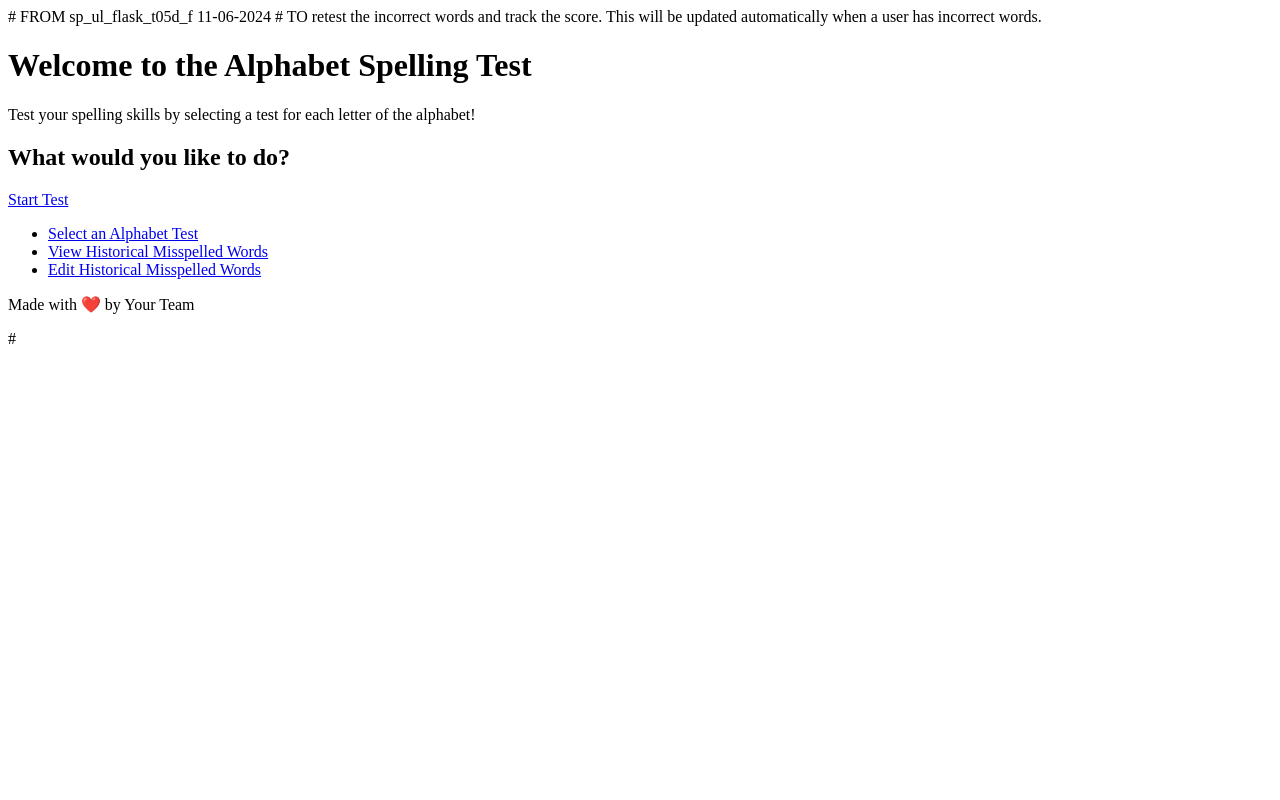
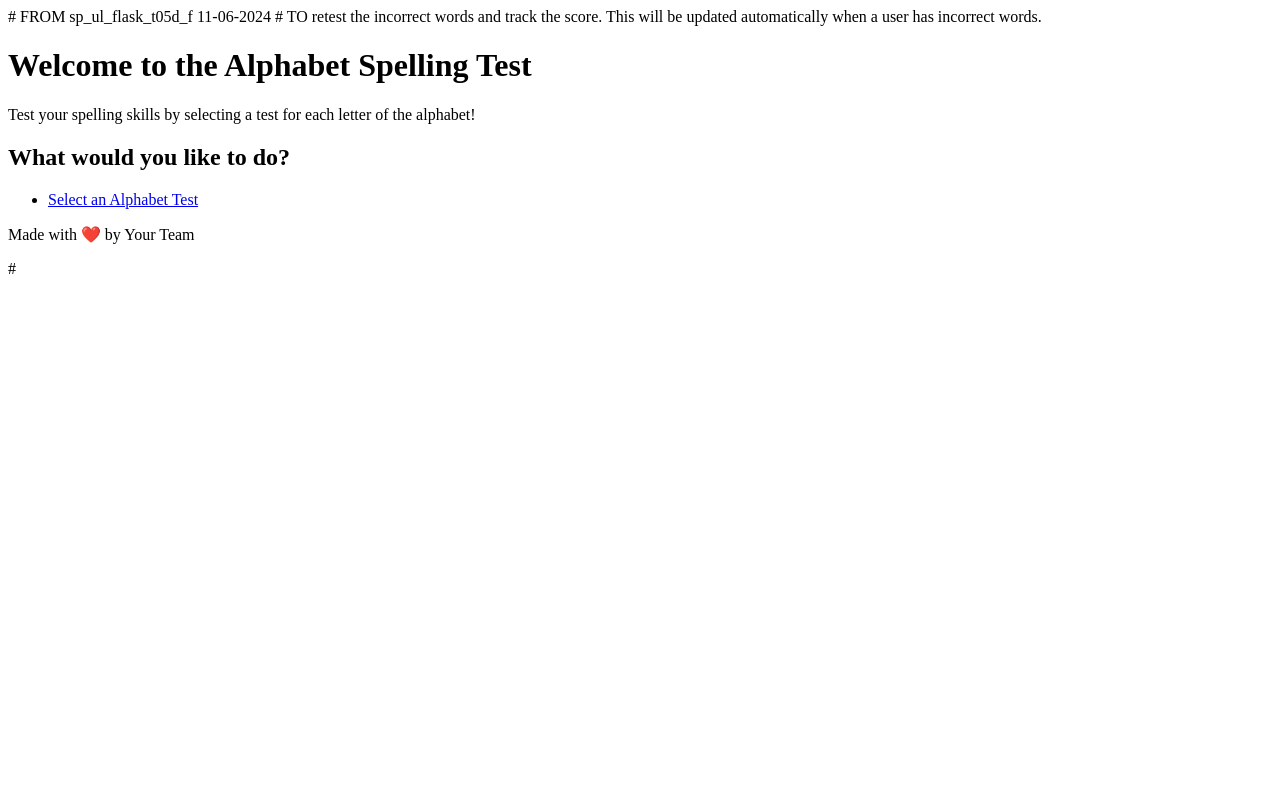
Before and after one commit to suasrp/flask-suasrp-repository-001, a Flask app: page / in a window 1280 px wide. Run offline with Flask 3, Linux system fonts and the light colour scheme.

Commit message:
Update home.html 11-12-2024-1027am

```diff
--- a/templates/home.html
+++ b/templates/home.html
@@ -15,12 +15,8 @@
 
     <h2>What would you like to do?</h2>
 
-    <a href="{{ url_for('select_test') }}">Start Test</a><br>
-
     <ul>
         <li><a href="{{ url_for('select_test') }}">Select an Alphabet Test</a></li>
-        <li><a href="{{ url_for('historical_misspelled_word_list') }}">View Historical Misspelled Words</a></li>
-        <li><a href="{{ url_for('edit_misspelled_word_list') }}">Edit Historical Misspelled Words</a></li>
     </ul>
 
     <footer>
```
